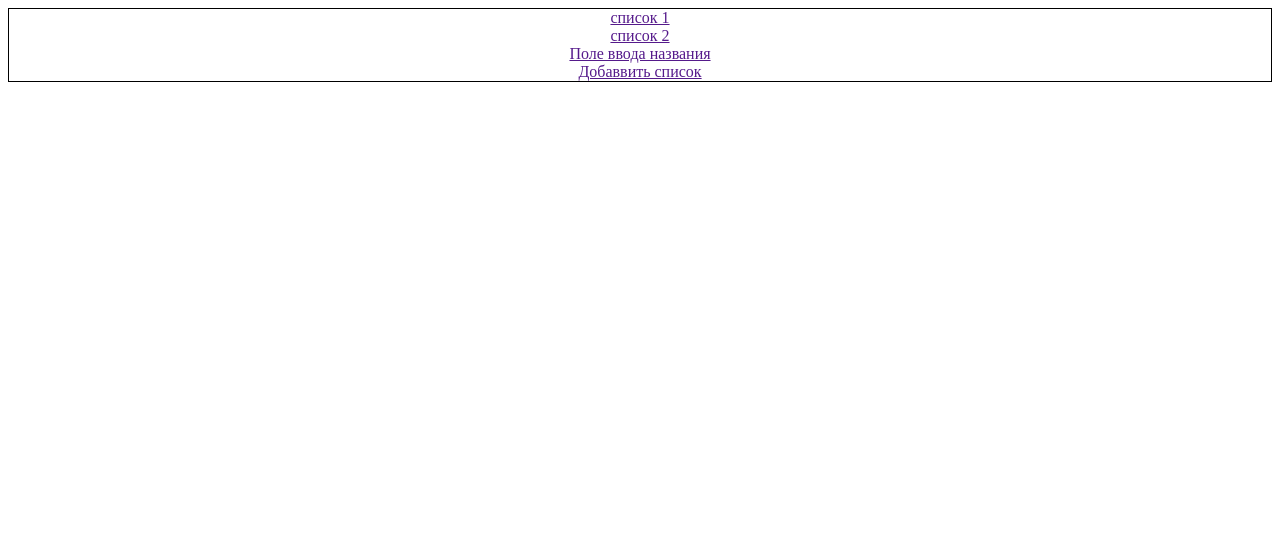
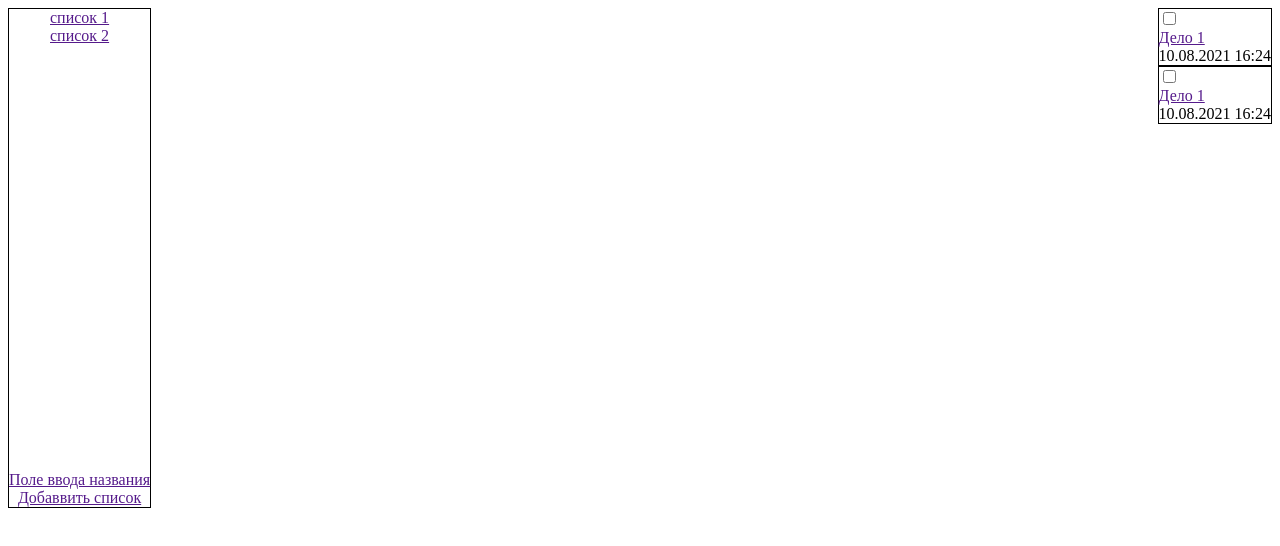
Before and after one commit to xidan-developer/qweqweqwe, a Vue app: page / in a window 1280 px wide. Shown: the top 546 px of the page. Built offline with nearby package versions, Linux system fonts and the light colour scheme; no server answers.

Commit message:
Update Todo.vue

```diff
--- a/src/components/Todo.vue
+++ b/src/components/Todo.vue
@@ -1,7 +1,7 @@
 <template>
   <div class="container obshii">
-      <div class="row qweqweqwe">
-        <div class="listdel col-md-2">
+      <div class="qweqweqwe">
+        <div class="listdel ">
           <div>
             <div><a href="">список 1</a></div>
             <div><a href="">список 2</a></div>
@@ -11,8 +11,29 @@
             <div><a href="">Добаввить список</a></div>
           </div>
         </div>
-        <div class="delo col-md-10">
-
+        <div class="delo">
+          <div class="d-flex deloblock">
+            <div>
+              <input type="checkbox">
+            </div>
+            <div>
+              <a href="">Дело 1</a>
+            </div>
+            <div>
+              <span>10.08.2021 16:24</span>
+            </div>
+          </div>
+          <div class="d-flex deloblock">
+            <div>
+              <input type="checkbox">
+            </div>
+            <div>
+              <a href="">Дело 1</a>
+            </div>
+            <div>
+              <span>10.08.2021 16:24</span>
+            </div>
+          </div>
         </div>
       </div>
   </div>
@@ -34,6 +55,8 @@ border: 1px solid black;
 }
 .qweqweqwe{
   height: 100%;
+  display: flex;
+  justify-content: space-between;
 }
 .listdel{
 display: flex;
@@ -42,4 +65,7 @@ justify-content: space-between;
 align-items: center;
   text-align: center;
 }
+.deloblock{
+  border: 1px solid black;
+}
 </style>
```
